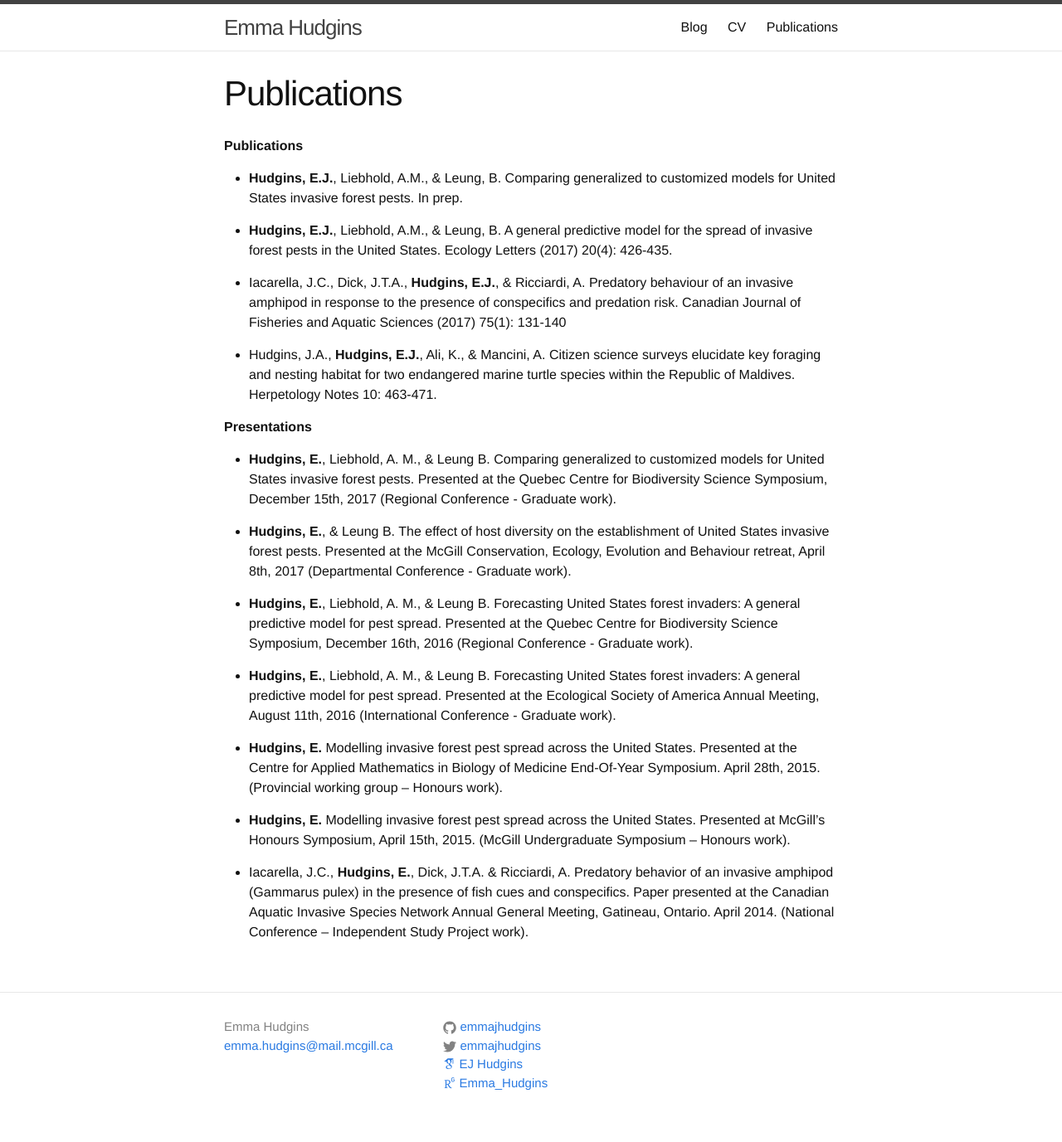
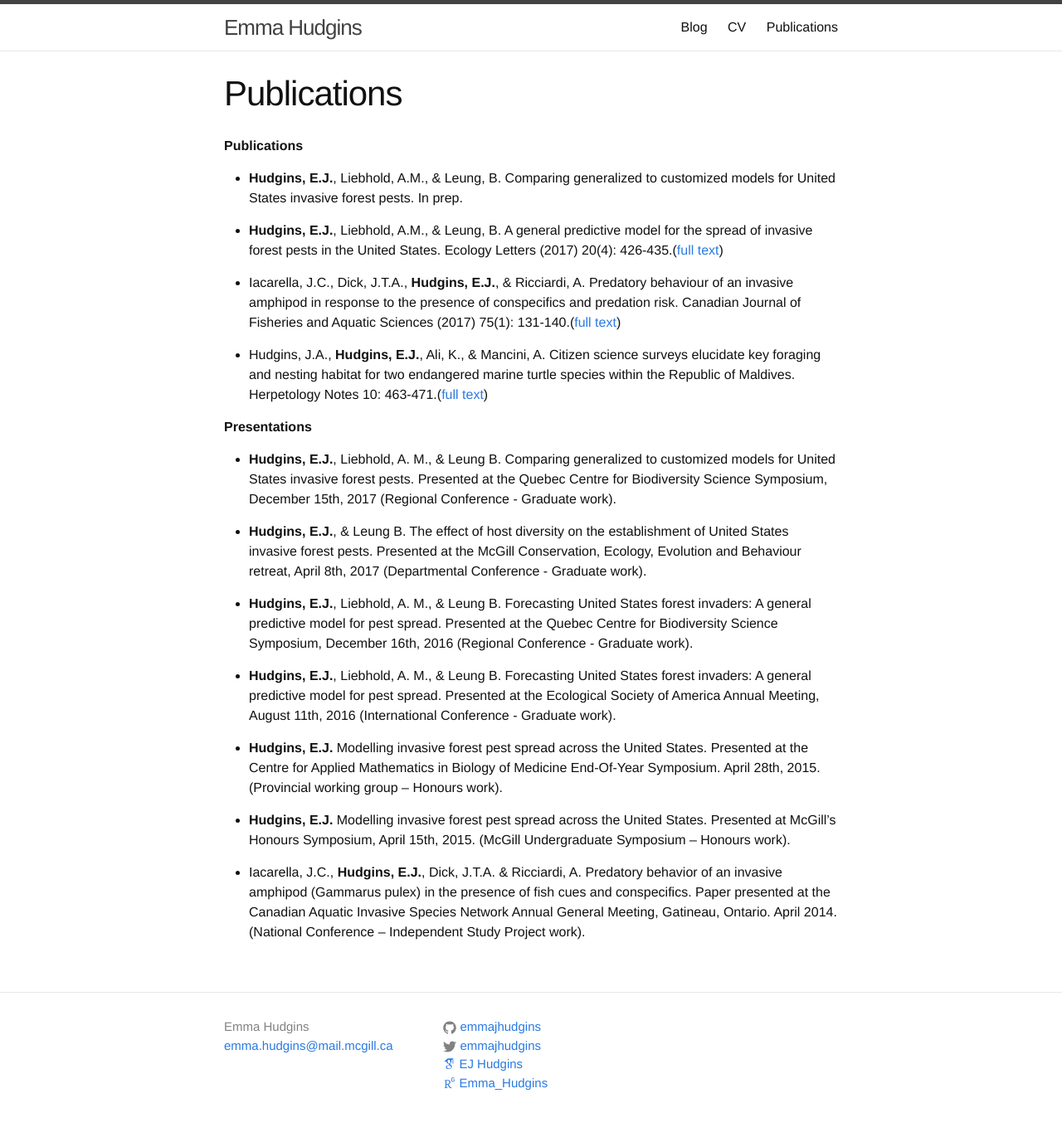
Before and after one commit to emmajhudgins/emmajhudgins.github.io, a Jekyll site: the page built from publications.md, in a window 1280 px wide. Shown: the whole page at 83% size. Built offline with Jekyll 4.4.1, drawn with Linux system fonts in a browser that asks for light colours; nearby versions of some CDN libraries; some web fonts are replaced.

Commit message:
Update publications.md

```diff
--- a/publications.md
+++ b/publications.md
@@ -12,26 +12,26 @@ order: 2
 
 * **Hudgins, E.J.**, Liebhold, A.M., & Leung, B. Comparing generalized to customized models for United States invasive forest pests. In prep.
 
-* **Hudgins, E.J.**, Liebhold, A.M., & Leung, B. A general predictive model for the spread of invasive forest pests in the United States. Ecology Letters (2017) 20(4): 426-435.
+* **Hudgins, E.J.**, Liebhold, A.M., & Leung, B. A general predictive model for the spread of invasive forest pests in the United States. Ecology Letters (2017) 20(4): 426-435.([full text](http://onlinelibrary.wiley.com/doi/10.1111/ele.12741/full))
 
-* Iacarella, J.C., Dick, J.T.A., **Hudgins, E.J.**, & Ricciardi, A. Predatory behaviour of an invasive amphipod in response to the presence of conspecifics and predation risk. Canadian Journal of Fisheries and Aquatic Sciences (2017) 75(1): 131-140
+* Iacarella, J.C., Dick, J.T.A., **Hudgins, E.J.**, & Ricciardi, A. Predatory behaviour of an invasive amphipod in response to the presence of conspecifics and predation risk. Canadian Journal of Fisheries and Aquatic Sciences (2017) 75(1): 131-140.([full text](http://www.nrcresearchpress.com/doi/full/10.1139/cjfas-2016-0417))
 
-* Hudgins, J.A., **Hudgins, E.J.**, Ali, K., & Mancini, A. Citizen science surveys elucidate key foraging and nesting habitat for two endangered marine turtle species within the Republic of Maldives. Herpetology Notes 10: 463-471.
+* Hudgins, J.A., **Hudgins, E.J.**, Ali, K., & Mancini, A. Citizen science surveys elucidate key foraging and nesting habitat for two endangered marine turtle species within the Republic of Maldives. Herpetology Notes 10: 463-471.([full text](https://www.biotaxa.org/hn/article/view/26126))
 
 
 
 **Presentations**
 
-* **Hudgins, E.**, Liebhold, A. M., & Leung B. Comparing generalized to customized models for United States invasive forest pests. Presented at the Quebec Centre for Biodiversity Science Symposium, December 15th, 2017 (Regional Conference - Graduate work).
+* **Hudgins, E.J.**, Liebhold, A. M., & Leung B. Comparing generalized to customized models for United States invasive forest pests. Presented at the Quebec Centre for Biodiversity Science Symposium, December 15th, 2017 (Regional Conference - Graduate work).
 
-* **Hudgins, E.**, & Leung B. The effect of host diversity on the establishment of United States invasive forest pests. Presented at the McGill Conservation, Ecology, Evolution and Behaviour retreat, April 8th, 2017 (Departmental Conference - Graduate work).
+* **Hudgins, E.J.**, & Leung B. The effect of host diversity on the establishment of United States invasive forest pests. Presented at the McGill Conservation, Ecology, Evolution and Behaviour retreat, April 8th, 2017 (Departmental Conference - Graduate work).
 
-* **Hudgins, E.**, Liebhold, A. M., & Leung B. Forecasting United States forest invaders: A general predictive model for pest spread. Presented at the Quebec Centre for Biodiversity Science Symposium, December 16th, 2016 (Regional Conference - Graduate work).
+* **Hudgins, E.J.**, Liebhold, A. M., & Leung B. Forecasting United States forest invaders: A general predictive model for pest spread. Presented at the Quebec Centre for Biodiversity Science Symposium, December 16th, 2016 (Regional Conference - Graduate work).
 
-* **Hudgins, E.**, Liebhold, A. M., & Leung B. Forecasting United States forest invaders: A general predictive model for pest spread. Presented at the Ecological Society of America Annual Meeting, August 11th, 2016 (International Conference - Graduate work).
+* **Hudgins, E.J.**, Liebhold, A. M., & Leung B. Forecasting United States forest invaders: A general predictive model for pest spread. Presented at the Ecological Society of America Annual Meeting, August 11th, 2016 (International Conference - Graduate work).
 
-* **Hudgins, E.** Modelling invasive forest pest spread across the United States. Presented at the Centre for Applied Mathematics in Biology of Medicine End-Of-Year Symposium. April 28th, 2015. (Provincial working group – Honours work).
+* **Hudgins, E.J.** Modelling invasive forest pest spread across the United States. Presented at the Centre for Applied Mathematics in Biology of Medicine End-Of-Year Symposium. April 28th, 2015. (Provincial working group – Honours work).
 
-* **Hudgins, E.** Modelling invasive forest pest spread across the United States. Presented at McGill’s Honours Symposium, April 15th, 2015. (McGill Undergraduate Symposium – Honours work).
+* **Hudgins, E.J.** Modelling invasive forest pest spread across the United States. Presented at McGill’s Honours Symposium, April 15th, 2015. (McGill Undergraduate Symposium – Honours work).
 
-* Iacarella, J.C., **Hudgins, E.**, Dick, J.T.A. & Ricciardi, A. Predatory behavior of an invasive amphipod (Gammarus pulex) in the presence of fish cues and conspecifics. Paper presented at the Canadian Aquatic Invasive Species Network Annual General Meeting, Gatineau, Ontario. April 2014. (National Conference – Independent Study Project work).
+* Iacarella, J.C., **Hudgins, E.J.**, Dick, J.T.A. & Ricciardi, A. Predatory behavior of an invasive amphipod (Gammarus pulex) in the presence of fish cues and conspecifics. Paper presented at the Canadian Aquatic Invasive Species Network Annual General Meeting, Gatineau, Ontario. April 2014. (National Conference – Independent Study Project work).
```
